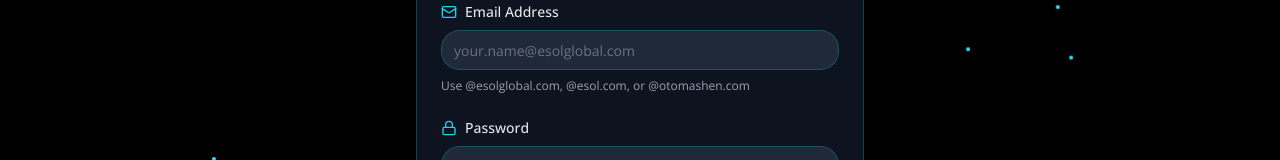
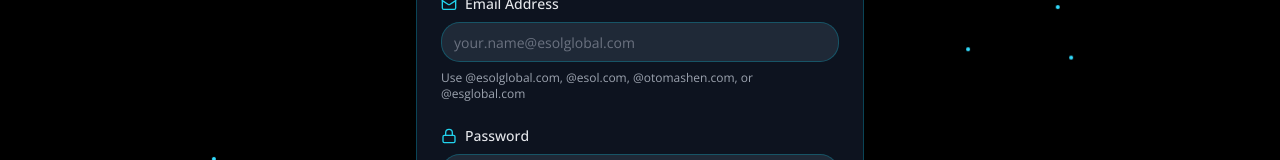
Before and after one commit to abhilashtyagiii/sentivoxfrontendai, a React (Vite) app: page /login in a window 1280 px wide. Shown: the part 374-534 px from the top of the page. Built offline with nearby package versions, Linux system fonts and the light colour scheme; no server answers; a web font is replaced by a local one.

Commit message:
Add @esglobal.com to allowed email domains

```diff
--- a/src/pages/Login.tsx
+++ b/src/pages/Login.tsx
@@ -21,7 +21,8 @@
     const allowedDomains = [
       '@esolglobal.com',
       '@esol.com',
-      '@otomashen.com'
+      '@otomashen.com',
+      '@esglobal.com'
     ];
 
     const emailLower = email.toLowerCase();
@@ -43,7 +44,7 @@
     if (!validateEmail(email)) {
       toast({
         title: "Invalid Email Domain",
-        description: "Please use an authorized email domain: @esolglobal.com, @esol.com, or @otomashen.com",
+        description: "Please use an authorized email domain: @esolglobal.com, @esol.com, @otomashen.com, or @esglobal.com",
         variant: "destructive",
       });
       return;
@@ -157,7 +158,7 @@
                 required
               />
               <p className="text-xs text-gray-400">
-                Use @esolglobal.com, @esol.com, or @otomashen.com
+                Use @esolglobal.com, @esol.com, @otomashen.com, or @esglobal.com
               </p>
             </div>
 
```
